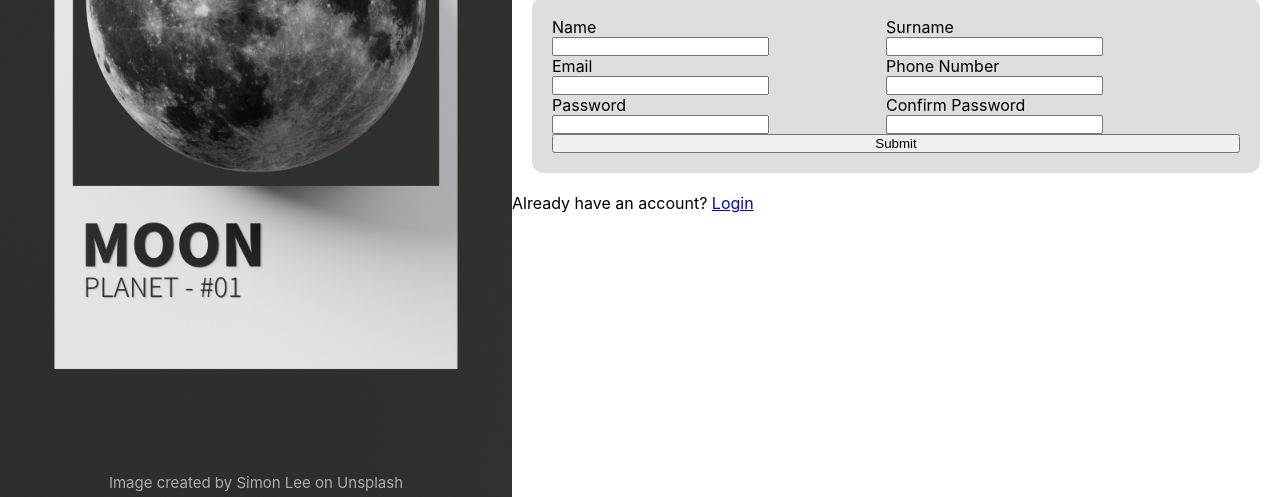
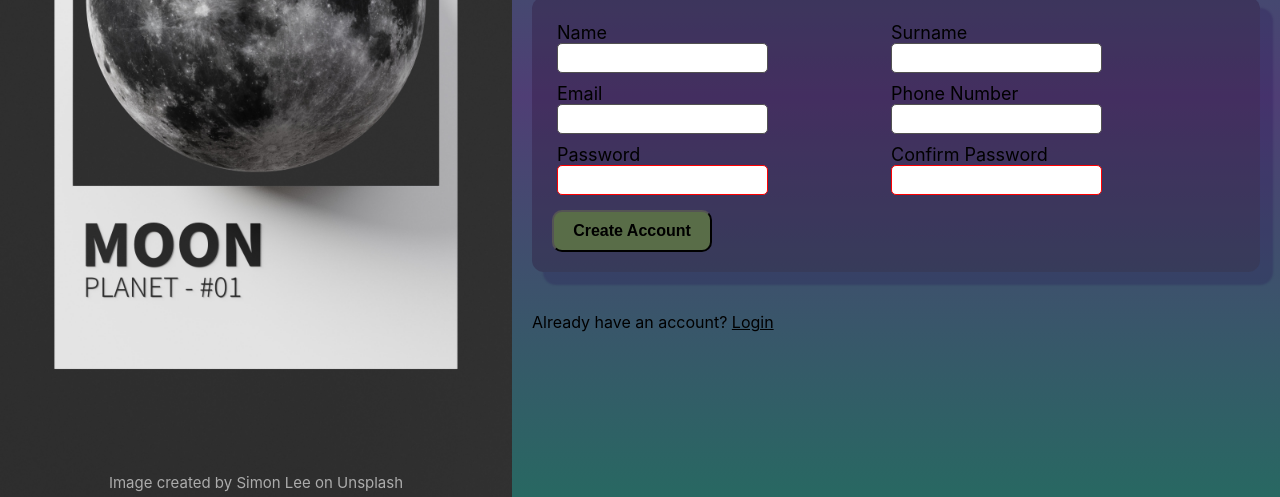
Before and after one commit to Lee-nkoana/Sign-up-form, a plain HTML site: page index.html in a window 1280 px wide. Shown: the part 303-800 px from the top of the page. Drawn offline with Linux system fonts and the light colour scheme; a web font is replaced by a local one.

Commit message:
Form styling added

```diff
--- a/index.html
+++ b/index.html
@@ -10,6 +10,7 @@
     <link rel="preconnect" href="https://fonts.gstatic.com" crossorigin>
     <link href="https://fonts.googleapis.com/css2?family=Orbitron&display=swap" rel="stylesheet">
     <link href="https://fonts.googleapis.com/css2?family=Tektur&display=swap" rel="stylesheet">
+    <link href="https://fonts.googleapis.com/css2?family=Raleway:wght@100&display=swap" rel="stylesheet">
 </head>
 <body>
     <div id="main">
@@ -49,15 +50,15 @@
                     </div>
                     <div>
                         <div class="details">
-                            <label for="user_password">Password</label>
-                            <input type="password">
+                            <label for="user_password" >Password</label>
+                            <input type="password" required>
                         </div>
                         <div class="details">
                             <label for="pass_confirm">Confirm Password</label>
-                            <input type="password">
+                            <input type="password" required>
                         </div>
                     </div>
-                    <button type="submit" id="btnSubmit">Submit</button>
+                    <button type="submit" id="btnSubmit">Create Account</button>
                 </form>
             </div>
             <div id="login_option">
--- a/style.css
+++ b/style.css
@@ -8,6 +8,7 @@ body{
     font-family: -apple-system, BlinkMacSystemFont, 'Segoe UI', Roboto, Oxygen, Ubuntu, Cantarell, 'Open Sans', 'Helvetica Neue', sans-serif;
     margin: 0;
     padding: 0;
+    height: 100%;
     min-height: 100vh;
     width: 100vw;
     display: flex;
@@ -18,13 +19,14 @@ body{
 #main{
     display: flex;
     flex-direction: row;
+    height: 100%;
 }
 
 #left_box{
     display: flex;
     flex-direction: column;
     width: 40%;
-    height: 100vh;
+    height: 100%;
     background-image: url(simon-lee-m0p-ALuA1ok-unsplash.jpg);
     background-position: center;
     background-size: cover;
@@ -35,6 +37,7 @@ body{
     display: flex;
     flex-direction: column;
     width: 60%;
+    background-image: linear-gradient(rgb(40, 104, 98),rgb(79, 62, 117), rgb(40, 104, 98));
 }
 
 #img_credit{
@@ -76,24 +79,65 @@ form{
     display: flex;
     flex-direction: column;
     justify-content: left;
-    background-color: rgb(148, 147, 147, 0.3);
+    background-color: rgba(40, 10, 48, 0.3);
     border-radius: 12px;
     margin: 20px;
     padding: 20px;
+    box-shadow: 12px 12px 2px 1px rgba(30, 3, 73, 0.2);;
 }
 
 form > div{
     display: flex;
     float: left;
     margin-right: 20px;
+    font-size: large;
 }
 
 .details{
     display: flex;
     flex-direction: column;
     width: 50%;
+    padding: 5px;
 }
 
 input{
     width: 65%;
 }
+
+#btnSubmit{
+    margin-top: 10px;
+    padding: 10px;
+    width: 10rem;
+    border-radius: 10px;
+    background-color: #596D48;
+    font-weight: bold;
+    font-size: 1rem;
+}
+
+#btnSubmit:hover{
+    background-color: #415033;
+}
+
+input{
+    border: 1px solid rgb(82, 81, 81);
+    border-radius: 5px;
+    height: 30px;
+}
+
+input:hover{
+    border: 2px solid black;
+}
+
+#login_option{
+    margin-top: 20px;
+    margin-bottom: 20px;
+    margin-left: 20px;
+}
+
+a{
+    color: black;
+}
+
+input:invalid {
+    border-color: red;
+  }
```
